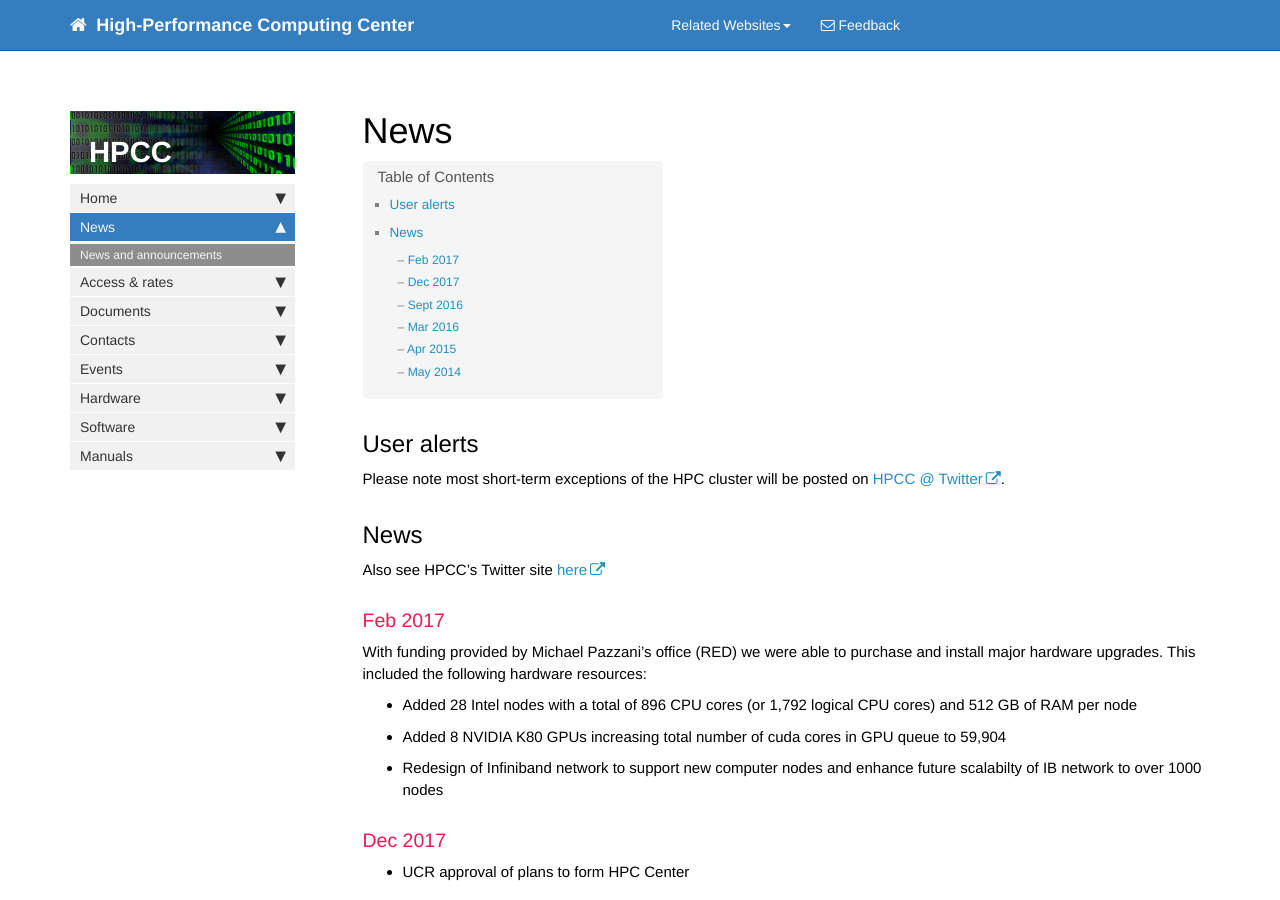
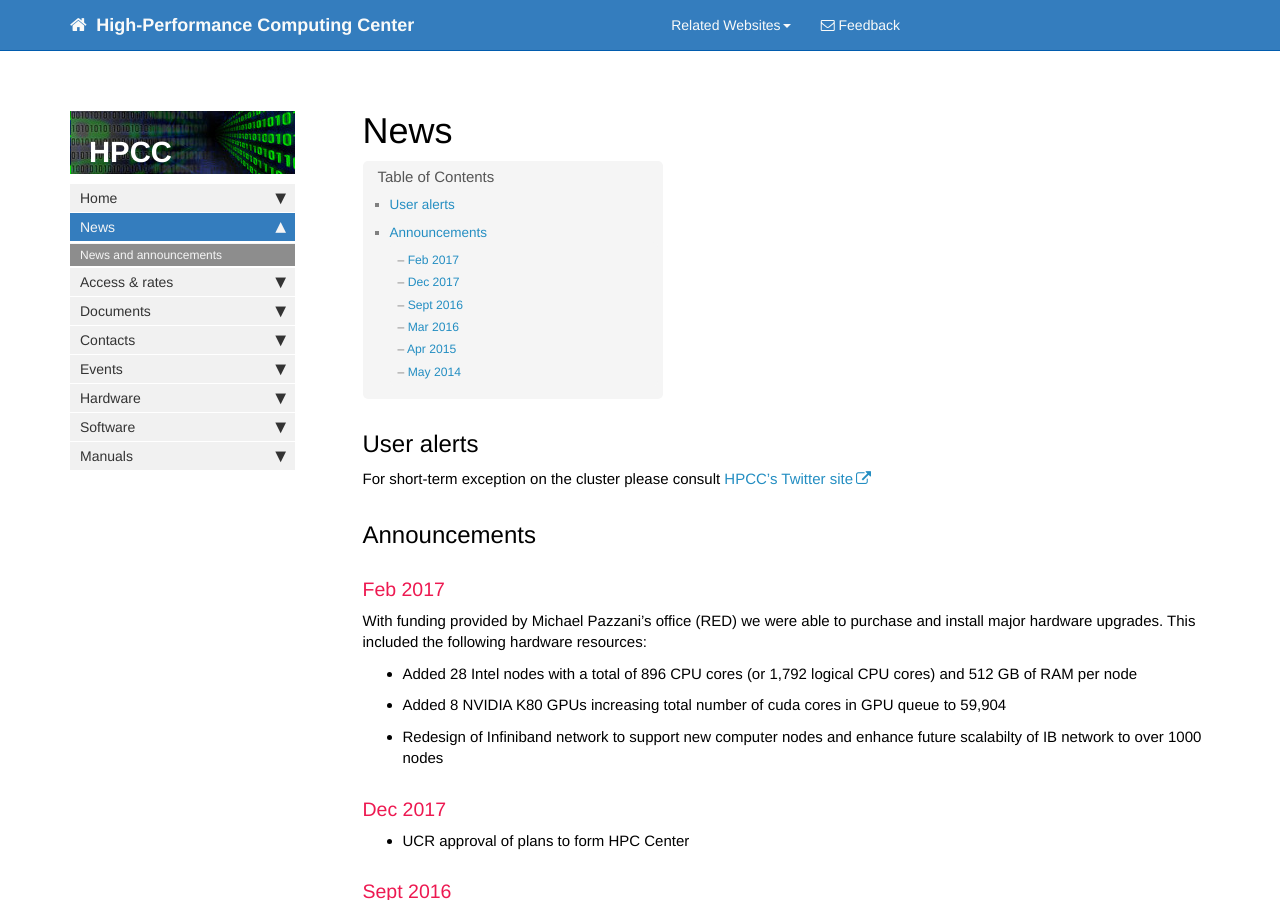
Before and after one commit to tgirke/rcf, a Jekyll site: the page built from news.md, in a window 1280 px wide and 900 px high. Built offline with Jekyll 4.4.1, drawn with Linux system fonts in a browser that asks for light colours; nearby versions of some CDN libraries; comment, search, counter and statistics services are not loaded.

Commit message:
content edits

```diff
--- a/news.md
+++ b/news.md
@@ -5,11 +5,9 @@ title: News
 
 ## User alerts
 
-Please note most short-term exceptions of the HPC cluster will be posted on [HPCC @ Twitter](https://twitter.com/UCR_HPCC?ref_src=twsrc%5Etfw).
+For short-term exception on the cluster please consult [HPCC's Twitter site](https://twitter.com/UCR_HPCC)
 
-## News
-
-Also see HPCC's Twitter site [here](https://twitter.com/UCR_HPCC)
+## Announcements
 
 ### Feb 2017
 
```
